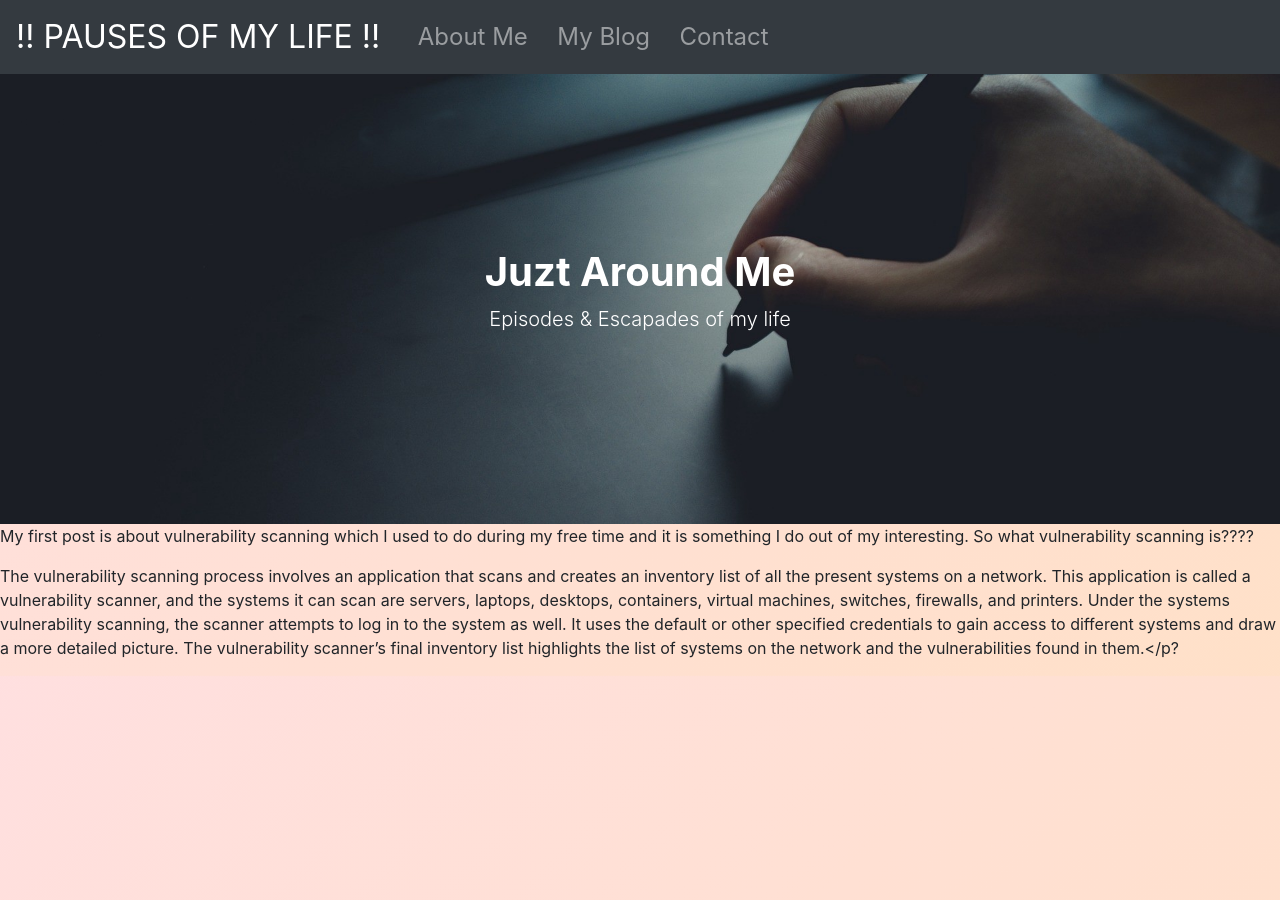
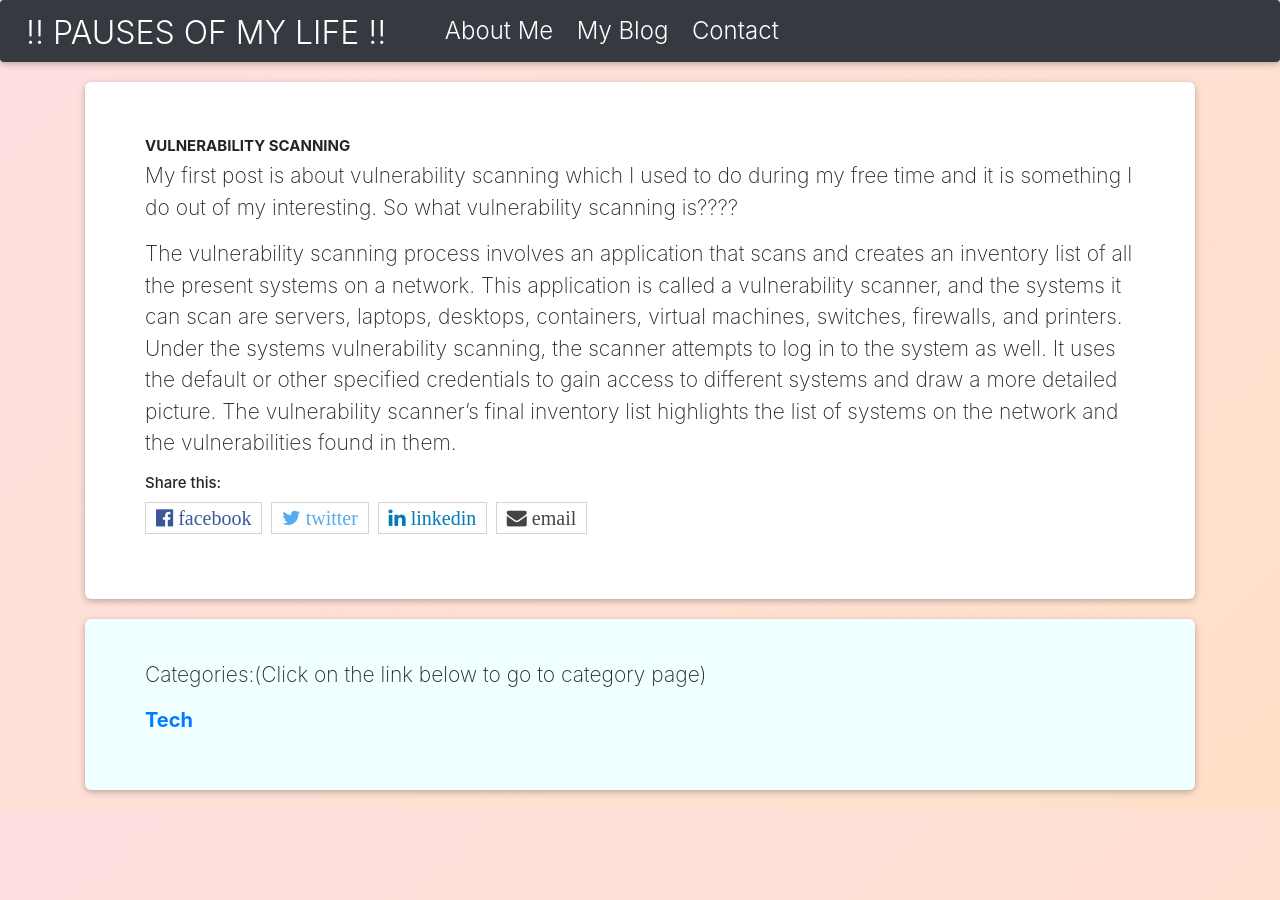
Before and after one commit to suseenataraj/suseenataraj.github.io, a Jekyll site: the page built from _posts/2021-08-24-Vulnerability-scanning.markdown, in a window 1280 px wide. Built offline with Jekyll 4.4.1, drawn with Linux system fonts in a browser that asks for light colours; nearby versions of some CDN libraries.

Commit message:
posts added

```diff
--- a/_includes/category.html
+++ b/_includes/category.html
@@ -17,7 +17,7 @@
       <div id="#{{ category_name | slugize }}"></div>
       <p></p>
 
-      <h3 class="category-head"><a href="{{"/general" | relative_url }}">{{ category_name }}</h3></a>
+      <h3 class="category-head"><a href="{{"/categories" | relative_url }}">{{ category_name }}</h3></a>
       <a name="{{ category_name | slugize }}"></a>
       <!--{% for post in site.categories[category_name] %}
       <article class="archive-item">
--- a/_posts/2021-08-24-Vulnerability-scanning.markdown
+++ b/_posts/2021-08-24-Vulnerability-scanning.markdown
@@ -1,13 +1,13 @@
 ---
-layout: post
+layout: postdetail
 title:  Vulnerability Scanning
 date:   2021-08-16 19:45:04 +0530
 categories: Tech
 ---
-
+<h4>VULNERABILITY SCANNING</h4>
 <p>My first post is about vulnerability scanning which I used to do during my free time and it is something I do out of my interesting. So what vulnerability scanning is????</p>
 <p>The vulnerability scanning process involves an application that scans and creates an inventory list of all the present systems on a network. This application is called a vulnerability scanner, and the systems it can scan are servers, laptops, desktops, containers, virtual machines, switches, firewalls, and printers.
 
 Under the systems vulnerability scanning, the scanner attempts to log in to the system as well. It uses the default or other specified credentials to gain access to different systems and draw a more detailed picture.
 
-The vulnerability scanner’s final inventory list highlights the list of systems on the network and the vulnerabilities found in them.</p?
+The vulnerability scanner’s final inventory list highlights the list of systems on the network and the vulnerabilities found in them.</p>
--- a/about.html
+++ b/about.html
@@ -60,7 +60,7 @@
           <div class="card card-body border-info h-85">
               <h4>ABOUT ME</h4>
               <hr>
-              <p>Hi friends. This is me Suseandhiran. I am an informationt technology student pursuing final year(undergraduate)  in Mepco Schlenk Engineering College, Sivakasi.</p>
+              <p>Hi friends. This is me Suseandhiran. I am an information technology student pursuing final year(undergraduate)  in Mepco Schlenk Engineering College, Sivakasi.</p>
               <p>I am the one who is interested in ethical hacking and penetrating testing.</p>
 
 
--- a/postindex.html
+++ b/postindex.html
@@ -23,7 +23,7 @@
     <div class="card-body">
       <h5 class="card-title"><strong>{{post.title}}</strong></h5>
       <p class="card-text"><small class="text-muted">Category:&nbsp;{{post.categories}}</small></p>
-      <p class="card-text">{{post.excerpt|slice: 0,150}}...</p>
+      <p class="card-text">{{post.excerpt|slice: 0,200}}...</p>
       <a href="{{post.url}}" class="btn btn-primary stretched-link">Read More</a>
     </div>
   </div>
```
Also changed, not shown: categories.html (line endings or trailing spaces).
